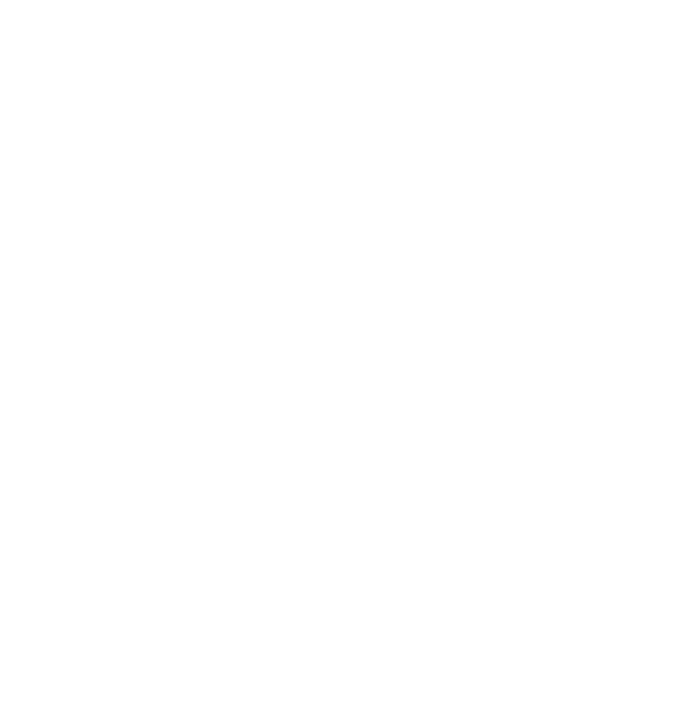
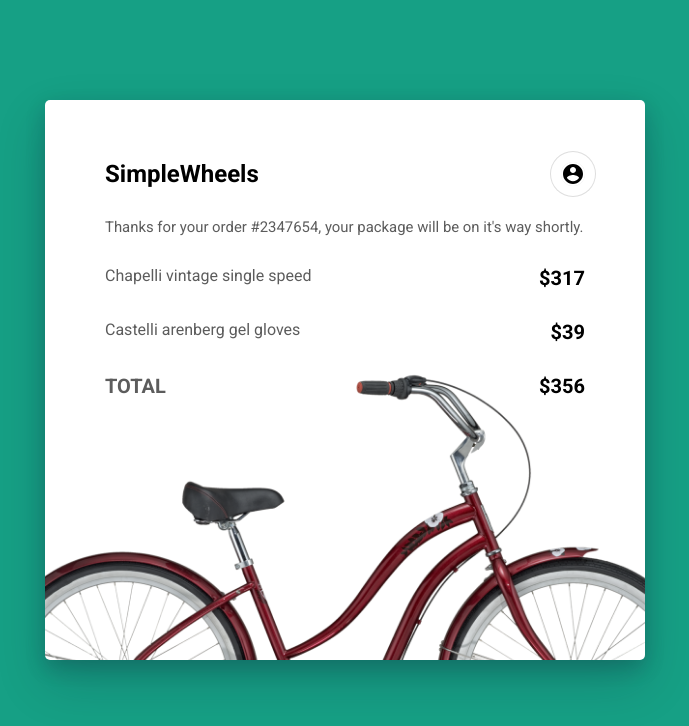
Before and after one commit to filiphis/front-end-challenges, a plain HTML site: page challenge03/index.html in a window 1280 px wide. Shown: the whole page, without its empty margins (295-984 px from the left). Drawn offline with Linux system fonts and the light colour scheme.

Commit message:
Finalizando challenge03

```diff
--- a/challenge03/index.html
+++ b/challenge03/index.html
@@ -1,5 +1,6 @@
 <!DOCTYPE html>
 <html lang="en">
+
 <head>
   <meta charset="UTF-8">
   <meta name="viewport" content="width=device-width, initial-scale=1.0">
@@ -8,7 +9,31 @@
   <link href="https://fonts.googleapis.com/css?family=Roboto:400,500,700" rel="stylesheet">
   <link rel="stylesheet" href="./styles.css" />
 </head>
+
 <body>
+  <section class="order">
+    <header class="order__header">
+      <h2 class="order__title">SimpleWheels</h2>
+      <img class="order__profileIcon" src="img/account.svg" alt="">
+      <p class="order__message">Thanks for your order #2347654, your package will be on it's way shortly.</p>
+    </header>
 
+    <ul class="order__list">
+      <li class="order__item">
+        <p class="order__productName">Chapelli vintage single speed</p>
+        <strong class="order__productPrice">$317</strong>
+      </li>
+      <li class="order__item">
+        <p class="order__productName">Castelli arenberg gel gloves</p>
+        <strong class="order__productPrice">$39</strong>
+      </li>
+    </ul>
+    <div class="order__total">
+      <p class="">Total</p>
+      <strong class=" ">$356</strong>
+    </div>
+
+  </section>
 </body>
+
 </html>
--- a/challenge03/styles.css
+++ b/challenge03/styles.css
@@ -0,0 +1,108 @@
+*,
+*::after,
+*::before {
+  padding: 0;
+  margin: 0;
+  box-sizing: border-box;
+}
+
+html {
+  min-height: 100%;
+}
+
+ul,
+ol,
+li {
+  list-style: none;
+}
+
+body {
+  font-family: Roboto, sans-serif;
+  background: #16a085;
+}
+
+/* #5C5C5C */
+.order {
+  width: 600px;
+  height: 560px;
+  padding: 60px;
+  margin: 100px auto 0;
+  background: #ffffff url("./img/bicycle.png") no-repeat bottom;
+  background-size: 120%;
+  background-position-y: 200px;
+  display: flex;
+  flex-direction: column;
+  border-radius: 5px;
+  box-shadow: 0 22px 50px rgba(14, 21, 47, 0.2),
+    0 8px 20px rgba(14, 21, 47, 0.2);
+}
+
+.order__header {
+  display: flex;
+  flex-wrap: wrap;
+  justify-content: space-between;
+  align-items: center;
+}
+
+.order__profileIcon {
+  position: relative;
+  cursor: pointer;
+  border-radius: 100%;
+  box-shadow: 0 0 0 10px white, 0 0 0 11px #dedede;
+  transition: box-shadow 0.3s;
+}
+
+.order__profileIcon:hover {
+  box-shadow: 0 0 0 10px white, 0 0 0 15px #dedede;
+}
+
+.order__profileIcon:after {
+  content: "teste";
+  position: absolute;
+  background: red;
+  width: 30px;
+  height: 30px;
+}
+
+.order__message {
+  width: 100%;
+  font-size: 14.9px;
+  margin-top: 30px;
+  color: #5c5c5c;
+}
+
+.order__list {
+  display: flex;
+  flex-direction: column;
+  justify-content: center;
+  /* margin-top: 32px; */
+}
+
+.order__item {
+  display: flex;
+  justify-content: space-between;
+  margin-top: 30px;
+}
+
+.order__productName {
+  font-size: 16px;
+  color: #5c5c5c;
+}
+
+.order__total {
+  display: flex;
+  justify-content: space-between;
+  margin-top: 30px;
+  text-transform: uppercase;
+}
+
+.order__total p {
+  color: #5c5c5c;
+}
+
+.order__productPrice,
+.order__total {
+  font-size: 20px;
+  font-weight: bold;
+  color: #000000;
+}
```
